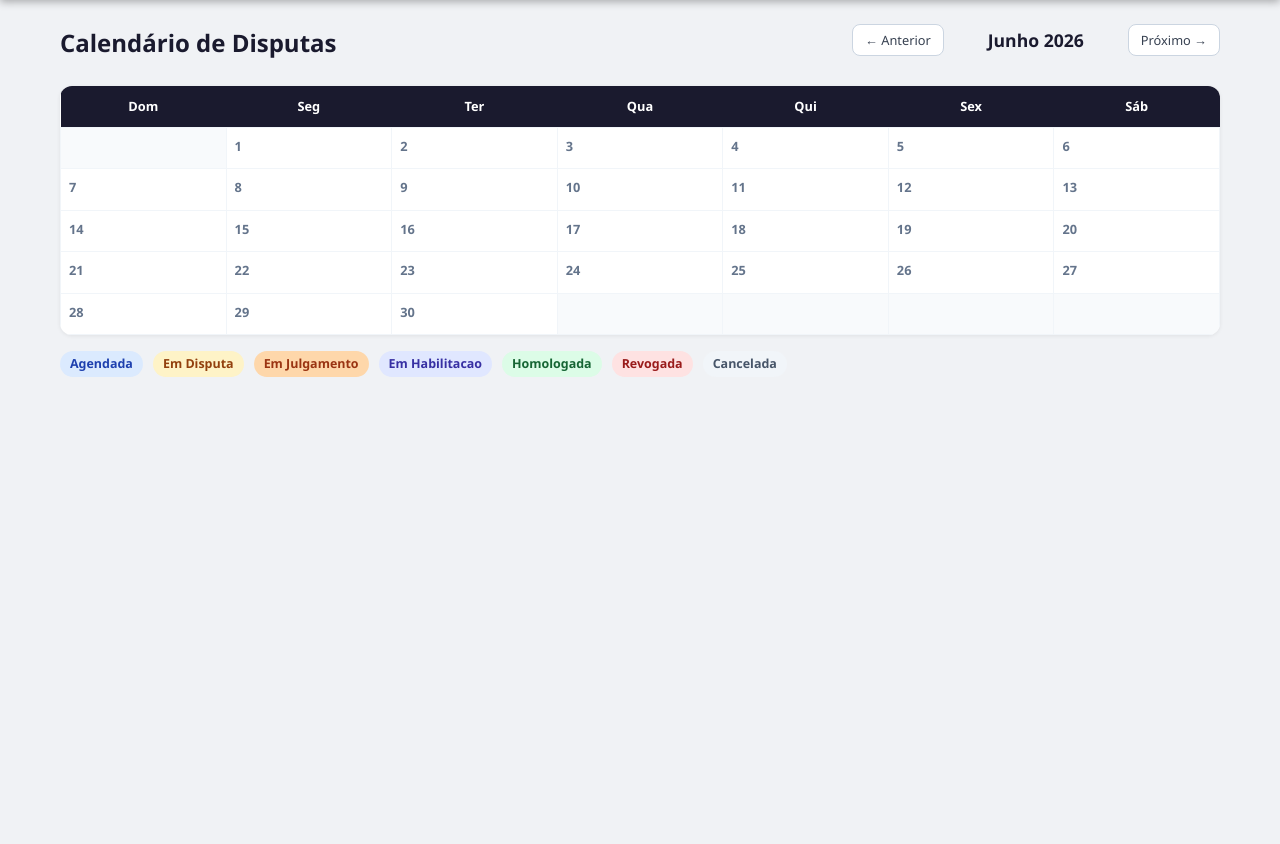
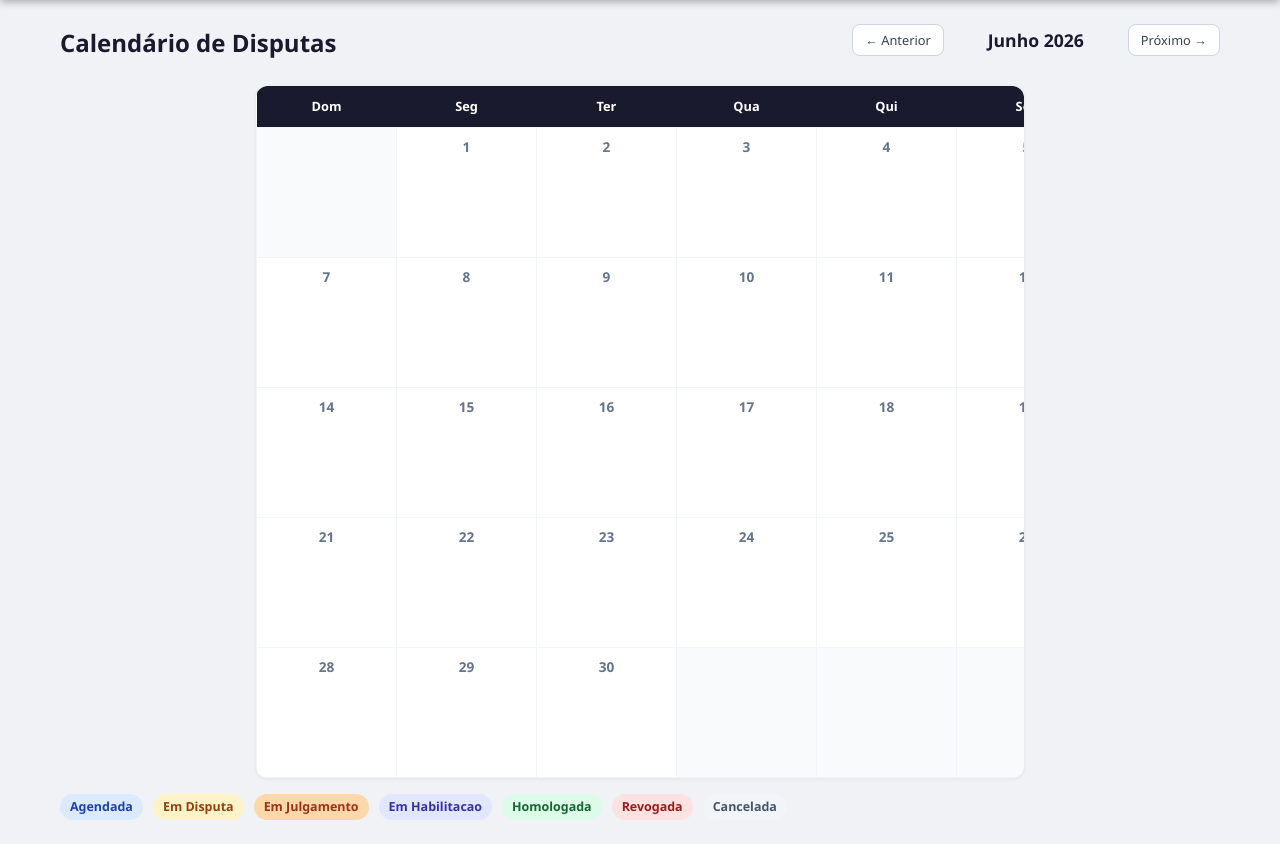
Before and after one commit to igorsantoscost-rgb/Software-de-Licita-es, a Flask app: page /calendario in a window 1280 px wide. Shown: the part 56-900 px from the top of the page. Before the commit the page ends 433 px from the top, so only its background shows below. Run offline with Flask 3, Linux system fonts and the light colour scheme; a user stored in the database is signed in.

Commit message:
feat: calendario com layout melhorado, orgao licitante e obs ao cliente

```diff
--- a/app/models.py
+++ b/app/models.py
@@ -58,6 +58,7 @@ class Licitacao(db.Model):
     status = db.Column(db.String(30), nullable=False, default="agendada")
     objeto = db.Column(db.Text, nullable=True)
     link_edital = db.Column(db.String(500), nullable=True)
+    obs_cliente = db.Column(db.Text, nullable=True)
     resumo_ia = db.Column(db.Text, nullable=True)
     criado_em = db.Column(db.DateTime, default=datetime.utcnow)
     atualizado_em = db.Column(db.DateTime, default=datetime.utcnow, onupdate=datetime.utcnow)
--- a/app/routes/licitacoes.py
+++ b/app/routes/licitacoes.py
@@ -97,6 +97,7 @@ def nova():
             status="agendada",
             objeto=request.form.get("objeto", "").strip(),
             link_edital=request.form.get("link_edital", "").strip(),
+            obs_cliente=request.form.get("obs_cliente", "").strip(),
         )
         db.session.add(lic)
         db.session.commit()
@@ -140,6 +141,7 @@ def editar(id):
         lic.portal = request.form.get("portal", "").strip()
         lic.objeto = request.form.get("objeto", "").strip()
         lic.link_edital = request.form.get("link_edital", "").strip()
+        lic.obs_cliente = request.form.get("obs_cliente", "").strip()
         _processar_uploads_form(lic.id)
         db.session.commit()
         flash("Licitacao atualizada.", "ok")
--- a/app/static/css/style.css
+++ b/app/static/css/style.css
@@ -253,7 +253,16 @@ a:hover { text-decoration: underline; }
 /* ── Calendário ── */
 .nav-mes { display: flex; align-items: center; gap: 12px; }
 .mes-label { font-size: 1.1rem; font-weight: 600; min-width: 160px; text-align: center; }
-.calendario-wrap { overflow-x: auto; background: #fff; border-radius: 12px; box-shadow: 0 1px 4px rgba(0,0,0,.07); }
+.calendario-wrap {
+  overflow-x: auto;
+  background: #fff;
+  border-radius: 12px;
+  box-shadow: 0 1px 4px rgba(0,0,0,.07);
+  width: 60vw;
+  min-width: 760px;
+  max-width: 100%;
+  margin: 0 auto;
+}
 .calendario { width: 100%; border-collapse: collapse; }
 .calendario th {
   background: #1a1a2e;
@@ -267,26 +276,47 @@ a:hover { text-decoration: underline; }
   vertical-align: top;
   padding: 8px;
   border: 1px solid #f1f5f9;
-  min-width: 120px;
-  min-height: 90px;
+  min-width: 140px;
+  height: 130px;
 }
 .cel-vazia { background: #f8fafc; }
 .cel-com-evento { background: #eff6ff; }
-.num-dia { font-size: .8rem; color: #64748b; font-weight: 600; display: block; margin-bottom: 4px; }
-.eventos-dia { display: flex; flex-direction: column; gap: 3px; }
+.num-dia {
+  font-size: .85rem;
+  color: #64748b;
+  font-weight: 600;
+  display: block;
+  text-align: center;
+  margin: 0 auto 6px;
+}
+.eventos-dia { display: flex; flex-direction: column; gap: 4px; overflow-y: auto; max-height: 95px; }
 .evento-pill {
-  display: block;
-  padding: 2px 6px;
+  display: flex;
+  flex-direction: column;
+  gap: 1px;
+  padding: 4px 6px;
   border-radius: 4px;
   font-size: .72rem;
   font-weight: 500;
-  overflow: hidden;
-  text-overflow: ellipsis;
-  white-space: nowrap;
+}
+.evento-pill-topo { display: flex; align-items: center; justify-content: space-between; gap: 4px; }
+.evento-hora { overflow: hidden; text-overflow: ellipsis; white-space: nowrap; }
+.evento-recado-icon { font-size: .8rem; flex-shrink: 0; }
+.evento-orgao {
+  font-size: .68rem;
+  font-weight: 400;
+  opacity: .85;
+  white-space: normal;
+  word-break: break-word;
+  line-height: 1.25;
 }
 .evento-pill:hover { text-decoration: none; opacity: .85; }
 .legenda-status { display: flex; gap: 10px; flex-wrap: wrap; margin-top: 16px; align-items: center; }
 .legenda-item { font-size: .8rem; }
+
+@media (max-width: 900px) {
+  .calendario-wrap { width: 100%; min-width: 0; }
+}
 
 /* ── Modal ── */
 .modal {
--- a/app/templates/calendario.html
+++ b/app/templates/calendario.html
@@ -35,7 +35,11 @@
           <div class="eventos-dia">
             {% for l in eventos[dia_date.d] %}
             <a href="{{ url_for('lic.detalhe', id=l.id) }}" class="evento-pill status-{{ l.status|replace(' ', '-') }}">
-              {{ l.data_disputa.strftime('%H:%M') }} {{ l.numero_pregao }}
+              <span class="evento-pill-topo">
+                <span class="evento-hora">{{ l.data_disputa.strftime('%H:%M') }} {{ l.numero_pregao }}</span>
+                {% if l.obs_cliente %}<span class="evento-recado-icon" title="Tem recado para o cliente">💬</span>{% endif %}
+              </span>
+              <span class="evento-orgao">{{ l.orgao_licitante }}</span>
             </a>
             {% endfor %}
           </div>
--- a/app/templates/form_licitacao.html
+++ b/app/templates/form_licitacao.html
@@ -63,6 +63,12 @@
     </div>
 
     <div class="campo">
+      <label>Obs. ao Cliente</label>
+      <textarea name="obs_cliente" rows="2" placeholder="Recado rapido que vai aparecer no card desta licitacao no calendario...">{{ lic.obs_cliente if lic else '' }}</textarea>
+      <small class="muted">Aparece como um aviso no card do calendário de disputas.</small>
+    </div>
+
+    <div class="campo">
       <label>Documentos da Licitação</label>
     </div>
 
```
Also changed, not shown: app/__init__.py (+11 -1 lines).
